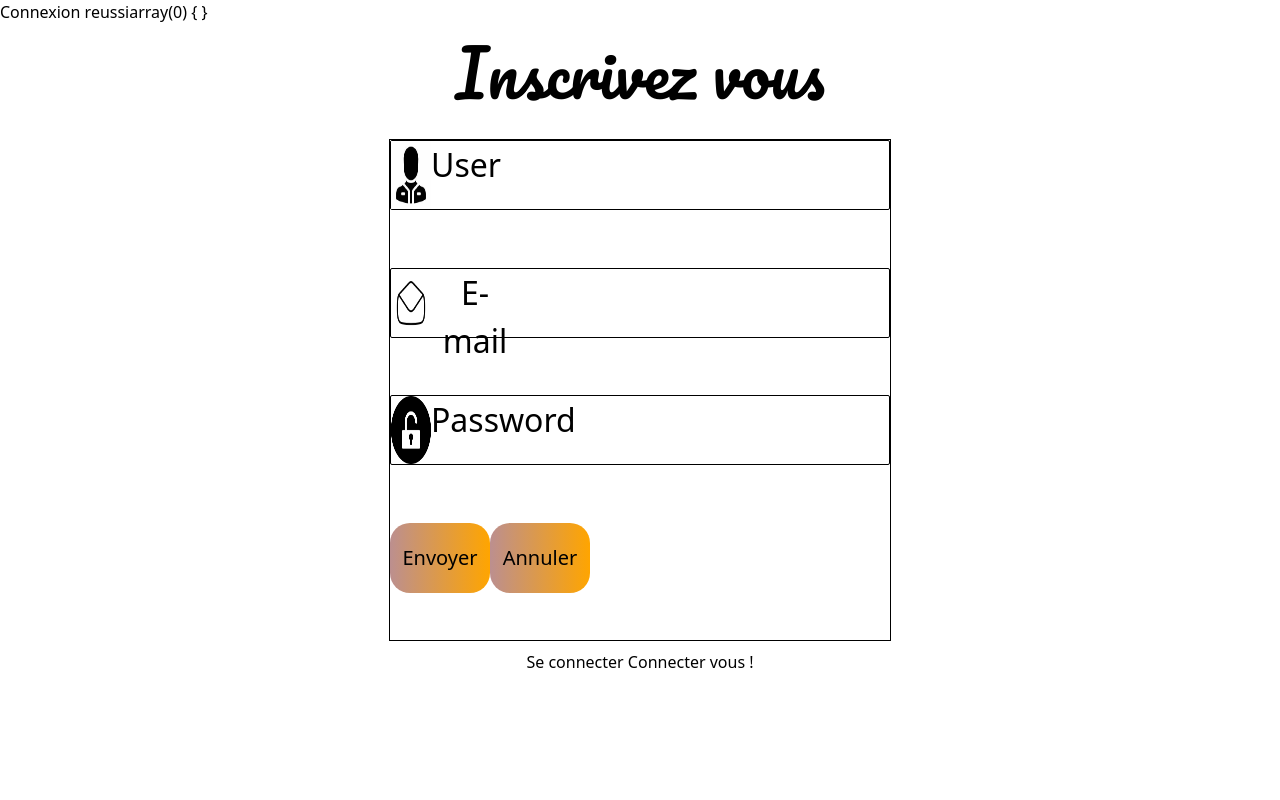
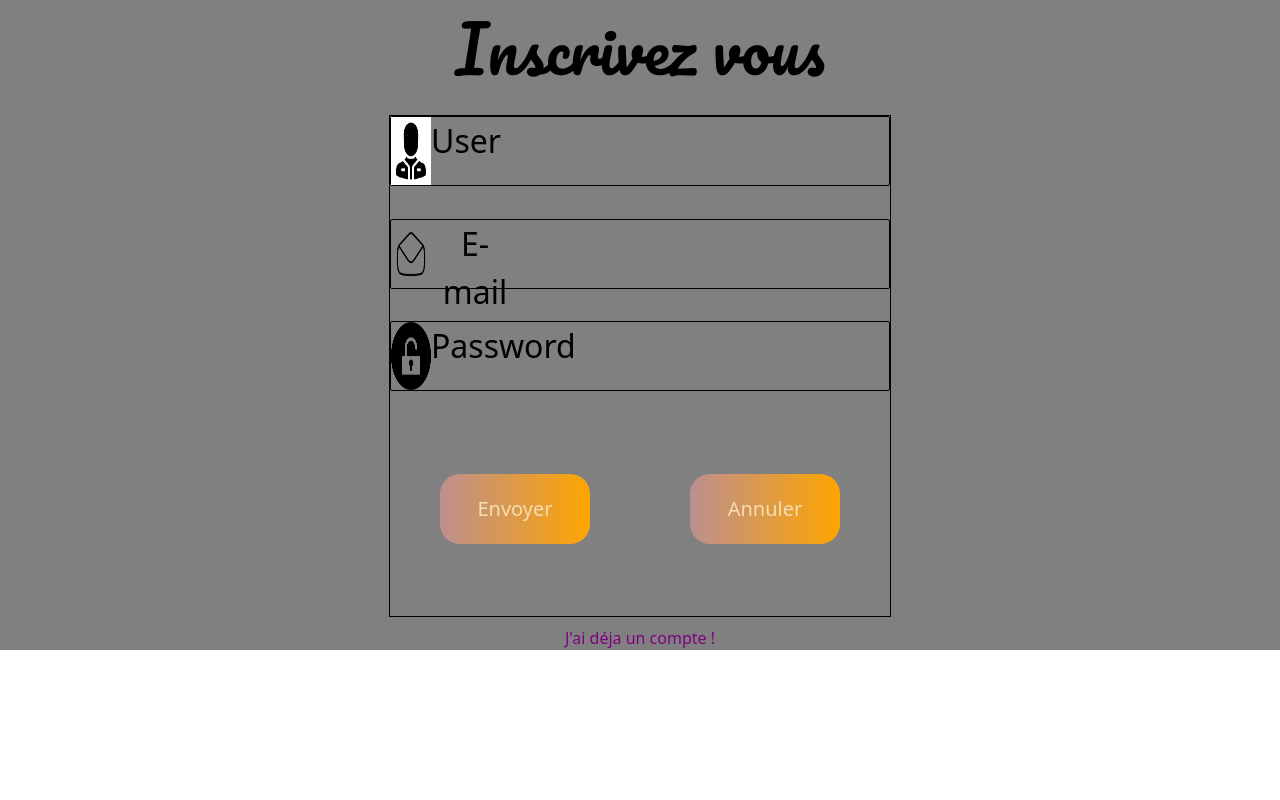
Before and after one commit to leo09-art/adasmcmoto, a PHP site: page /creation.php in a window 1280 px wide. Run offline with PHP 8.4, Linux system fonts and the light colour scheme; data that the repository does not hold is empty; some web fonts are replaced.

Commit message:
'correction1'

```diff
--- a/creation.php
+++ b/creation.php
@@ -2,8 +2,8 @@
 include 'pdo.php';
 $data = $bdd->query('SELECT * from user');
 $users = $data->fetchAll();
-echo 'Connexion reussi';
-var_dump($users);
+// echo 'Connexion reussi';
+// var_dump($users);
 // print_r($users);
 ?>
 <?php
@@ -40,7 +40,7 @@ if (isset($_POST['ok'])) {
             $url = "connexion.php";
 
             echo "<p>Veuillez patienter, vous serez redirigé dans $delay secondes...</p>";
-            // echo "<script>
+            //<script>
             //     setTimeout(function(){
             //     window.location.href = '$url';
             //     }, " . ($delay * 1000) . ");
@@ -83,6 +83,7 @@ if (isset($_POST['ok'])) {
             text-align: center;
             justify-content: center;
             gap: 10px;
+            background-color: gray;
         }
 
         .container .header {
@@ -121,13 +122,14 @@ if (isset($_POST['ok'])) {
             /* background: linear-gradient(to right,blue,yellow); */
             top: 20px;
             font-size: 20px;
-            width: 100px;
+            width: 150px;
             height: 70px;
             border-radius: 20px;
             /* column-gap: 20px; */
             background: linear-gradient(to left, orange, rosybrown);
             transition: 2s;
-            animation-duration: 2s;
+            color: wheat;
+            margin: 50px;
 
         }
 
@@ -136,6 +138,7 @@ if (isset($_POST['ok'])) {
             background: antiquewhite;
             cursor: pointer;
             top: 50px;
+            font-size: 30px;
 
         }
 
@@ -214,6 +217,7 @@ if (isset($_POST['ok'])) {
             justify-items: center;
 
         }
+
     </style>
 
 
@@ -262,17 +266,16 @@ if (isset($_POST['ok'])) {
                 </div>
             </div>
 
-            <div class="footer">
-                <p>Se connecter <a href="connexion.php">Connecter vous !</a></p>
-                <!--<div class="ajout">
-
-                </div> -->
+            <div class="footer" style="color: purple;">
+                 <a href="connexion.php">J'ai déja un compte !</a>
             </div>
         </div>
 
     </form>
 
+<script>
 
+</script>
 </body>
 
 </html>
```
Also changed, not shown: connexion.php (+13 -6 lines).
